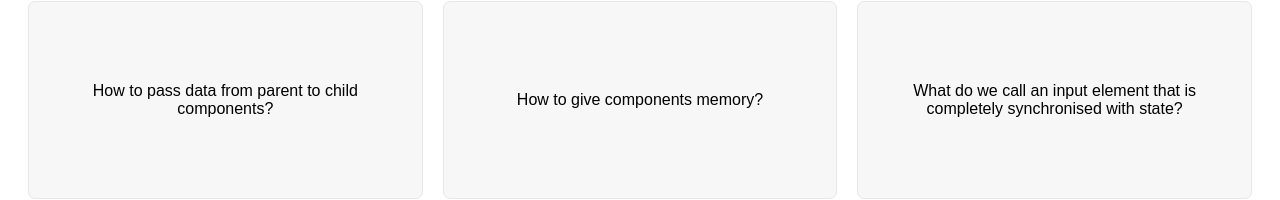
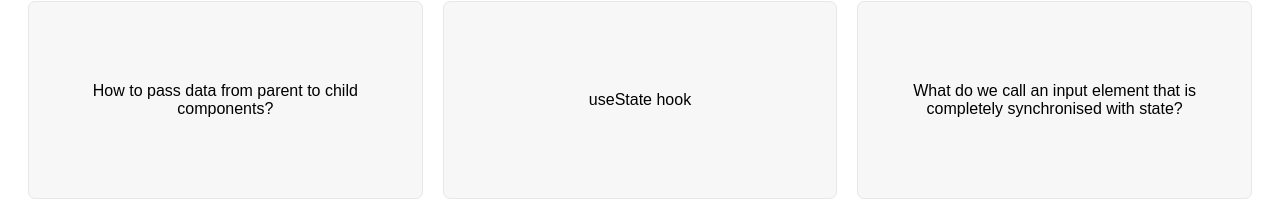
Before and after one commit to ramanboff/flashcard75, a React (Vite) app: page / in a window 1280 px wide. Shown: the part 244-444 px from the top of the page. Built offline with nearby package versions, Linux system fonts and the light colour scheme.

Commit message:
added turnery into flashcard conponent

```diff
--- a/src/FlashCard.jsx
+++ b/src/FlashCard.jsx
@@ -1,9 +1,14 @@
+import { useState } from "react";
+
 const FlashCard = ({questions}) => {
+
+const [selectedId, setSelectedId] = useState(9103)
+
   return (
     <div className="flashcards">
  {questions.map((question) => (
-  <div>
-    <p>{question.question}</p>
+  <div key={question.id}>
+    <p>{question.id === selectedId ? question.answer : question.question}</p>
   </div>
  ))}
     </div>
```
